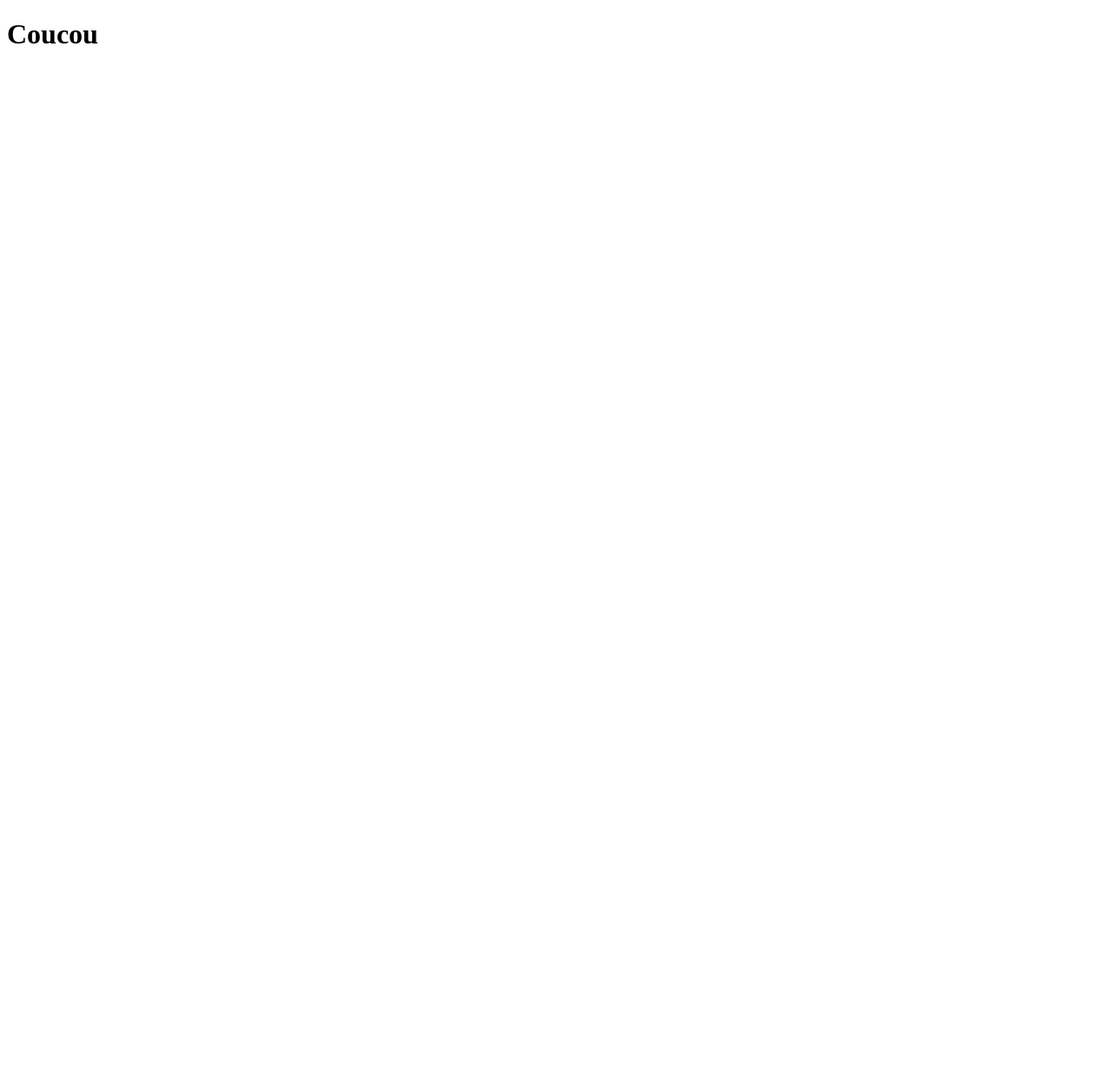
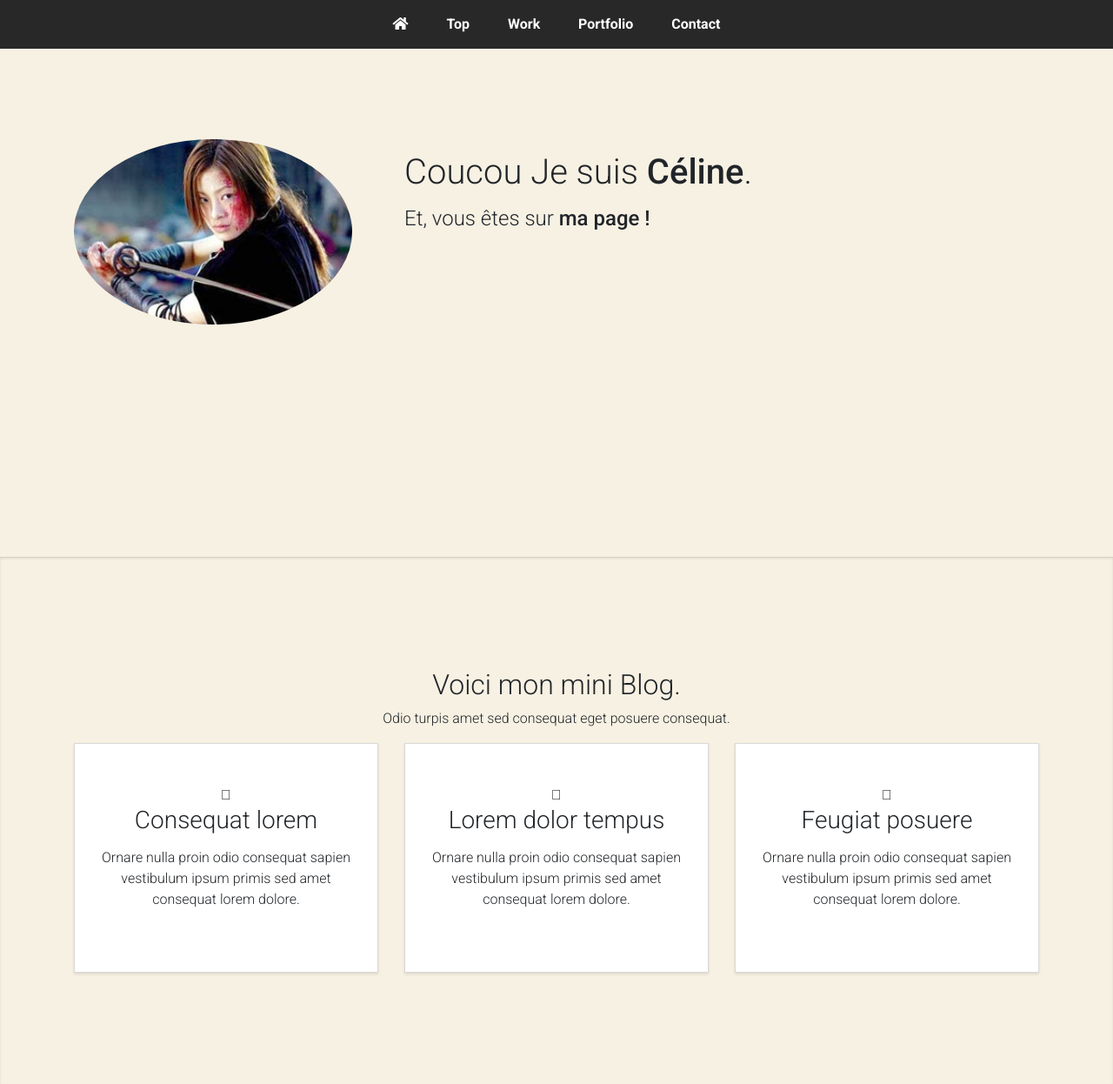
Before and after one commit to celstuv/LHC, a plain HTML site: page celine.html in a window 1280 px wide. Shown: the whole page at 87% size. Before the commit the page ends 800 px from the top, so only its background shows below. Drawn offline with nearby package versions, Linux system fonts and the light colour scheme.

Commit message:
Mise à jour de ma page

```diff
--- a/celine.html
+++ b/celine.html
@@ -5,8 +5,85 @@
   <meta name="viewport" content="width=device-width, initial-scale=1.0">
   <meta http-equiv="X-UA-Compatible" content="ie=edge">
   <title>Céline's page</title>
+  <!-- Font Awesome -->
+  <link rel="stylesheet" href="https://use.fontawesome.com/releases/v5.8.2/css/all.css">
+  <!-- Google Fonts -->
+  <link rel="stylesheet" href="https://fonts.googleapis.com/css?family=Roboto:300,400,500,700&display=swap">
+  <!-- Bootstrap core CSS -->
+  <link href="https://cdnjs.cloudflare.com/ajax/libs/twitter-bootstrap/4.5.0/css/bootstrap.min.css" rel="stylesheet">
+  <!-- Material Design Bootstrap -->
+  <link href="https://cdnjs.cloudflare.com/ajax/libs/mdbootstrap/4.19.0/css/mdb.min.css" rel="stylesheet">
+  <link rel="stylesheet" href="./css/styleCeline.CSS">
 </head>
 <body>
-  <h1>Coucou</h1>
+  <!-- Nav -->
+  <nav id="nav">
+    <u<ul class="container">
+      <li><a href="index.html"><i class="fas fa-home"></i></span></a></li>
+      <li><a href="#top">Top</a></li>
+      <li><a href="#work">Work</a></li>
+      <li><a href="#portfolio">Portfolio</a></li>
+      <li><a href="#contact">Contact</a></li>
+    </ul>
+  </nav>
+
+  <!-- Présentation -->
+    <article id="top" class="wrapper style1">
+      <div class="container">
+        <div class="row">
+          <div class="col-4 col-5-large col-12-medium">
+            <span class="image fit"><img src="images/Azumi.jpg" alt="" /></span>
+          </div>
+          <div class="col-8 col-7-large col-12-medium">
+            <header>
+              <h1>Coucou Je suis <strong>Céline</strong>.</h1>
+            </header>
+            <p>Et, vous êtes sur <strong>ma page !</strong></p>
+          </div>
+        </div>
+      </div>
+    </article>
+
+    <!-- Mini Blog -->
+			<article id="work" class="wrapper style2">
+				<div class="container">
+					<header>
+						<h2>Voici mon mini Blog.</h2>
+						<p>Odio turpis amet sed consequat eget posuere consequat.</p>
+					</header>
+					<div class="row aln-center">
+						<div class="col-4 col-6-medium col-12-small">
+							<section class="box style1">
+								<span class="icon featured fa-comments"></span>
+								<h3>Consequat lorem</h3>
+								<p>Ornare nulla proin odio consequat sapien vestibulum ipsum primis sed amet consequat lorem dolore.</p>
+							</section>
+						</div>
+						<div class="col-4 col-6-medium col-12-small">
+							<section class="box style1">
+								<span class="icon solid featured fa-camera-retro"></span>
+								<h3>Lorem dolor tempus</h3>
+								<p>Ornare nulla proin odio consequat sapien vestibulum ipsum primis sed amet consequat lorem dolore.</p>
+							</section>
+						</div>
+						<div class="col-4 col-6-medium col-12-small">
+							<section class="box style1">
+								<span class="icon featured fa-thumbs-up"></span>
+								<h3>Feugiat posuere</h3>
+								<p>Ornare nulla proin odio consequat sapien vestibulum ipsum primis sed amet consequat lorem dolore.</p>
+							</section>
+						</div>
+					</div>
+        </div>
+      </article>
+
+    <!-- JQuery -->
+    <script type="text/javascript" src="https://cdnjs.cloudflare.com/ajax/libs/jquery/3.5.1/jquery.min.js"></script>
+    <!-- Bootstrap tooltips -->
+    <script type="text/javascript" src="https://cdnjs.cloudflare.com/ajax/libs/popper.js/1.14.4/umd/popper.min.js"></script>
+    <!-- Bootstrap core JavaScript -->
+    <script type="text/javascript" src="https://cdnjs.cloudflare.com/ajax/libs/twitter-bootstrap/4.5.0/js/bootstrap.min.js"></script>
+    <!-- MDB core JavaScript -->
+    <script type="text/javascript" src="https://cdnjs.cloudflare.com/ajax/libs/mdbootstrap/4.19.0/js/mdb.min.js"></script>
 </body>
 </html>
--- /dev/null
+++ b/css/styleCeline.css
@@ -0,0 +1,164 @@
+
+/* Navigation */
+#nav {
+  background-color: #282828;
+  text-align: center;
+  position: fixed;
+  left: 0;
+  top: 0;
+  width: 100%;
+  z-index: 10000;
+  cursor: default;
+  height: 3.5em;
+  line-height: 3.5em;
+}
+
+#nav ul {
+  margin-bottom: 0;
+  list-style: none;
+  padding-left: 0;
+}
+
+#nav li {
+  display: inline-block;
+  padding-left: 0;
+}
+
+#nav a {
+  -moz-transition: background-color .2s ease-in-out;
+  -webkit-transition: background-color .2s ease-in-out;
+  -ms-transition: background-color .2s ease-in-out;
+  transition: background-color .2s ease-in-out;
+  position: relative;
+  display: block;
+  color: #fff;
+  text-decoration: none;
+  outline: 0;
+  font-weight: 600;
+  border-radius: 8px;
+  color: #fff;
+  height: 2.5em;
+  line-height: 2.5em;
+  padding: 0 1.25em;
+}
+
+#nav a:hover {
+  color: #fff !important;
+  background: #383838;
+}
+
+#nav a.active {
+  background: #484848;
+}
+
+#nav a.active:before {
+  content: '';
+  display: block;
+  position: absolute;
+  bottom: -0.6em;
+  left: 50%;
+  margin-left: -0.75em;
+  border-left: solid 0.75em transparent;
+  border-right: solid 0.75em transparent;
+  border-top: solid 0.6em #282828;
+}
+
+/* Présentation */
+
+body > article {
+	margin-bottom: 0;
+}
+
+#top {
+	padding: 10em 0 10em 0;
+	text-align: left;
+  background-color: #f7f1e3;
+}
+
+#top .image {
+	border-radius: 100%;
+	width: 20em;
+	height: 20em;
+	margin: 0;
+}
+
+#top .image img {
+	border-radius: 100%;
+}
+
+#top h1 {
+	margin-top: 0.35em;
+}
+
+#top p {
+	font-size: 1.5em;
+	line-height: 1.75em;
+}
+
+
+/* Mini Blog */
+
+#work {
+  background-color: #f7f1e3;
+  box-shadow: inset 0px 1px 0px 0px rgba(0, 0, 0, 0.05), inset 0px 2px 3px 0px rgba(0, 0, 0, 0.1);
+  padding: 8em 0 8em 0;
+  text-align: center;
+}
+
+/* Image */
+
+	.image {
+		display: inline-block;
+		position: relative;
+	}
+
+	.image img {
+		display: block;
+		width: 100%;
+	}
+
+	.image.fit {
+		display: block;
+		width: 100%;
+	}
+
+
+
+
+
+
+
+
+
+
+
+
+
+/* Box */
+
+.box {
+  background: #fff;
+  box-shadow: inset 0px 0px 0px 1px rgba(0, 0, 0, 0.15), 0px 2px 3px 0px rgba(0, 0, 0, 0.1);
+  text-align: center;
+  padding: 2em;
+}
+
+.box.style1 {
+  padding: 3em 2em 3.5em 2em;
+}
+
+.box.style1 h3 {
+  margin-bottom: 0.5em;
+}
+
+.box.style2 h3 {
+  margin-bottom: 0.25em;
+}
+
+.box.style2 .image {
+  position: relative;
+  left: 2em;
+  top: 2em;
+  margin: -4em 0 4em -4em;
+  width: auto;
+}
```
Also changed, not shown: index.html (+3 -1 lines), css/style.css (renamed from style.css), images/Azumi.jpg (added), images/seychelles.jpg (added).
